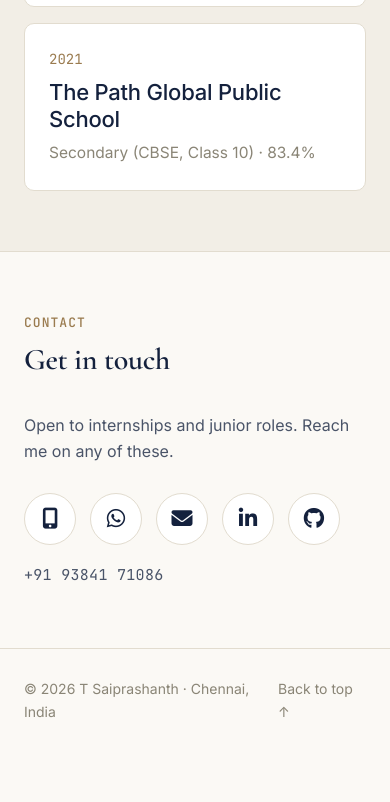
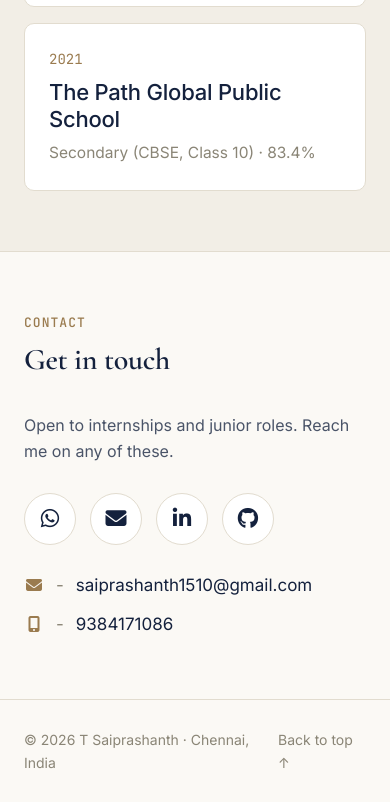
Before and after one commit to saiprashanth2410/portfolio, a plain HTML site: page index.html in a window 390 px wide. Shown: the part 7258-8060 px from the top of the page. Before the commit the page ends 8009 px from the top, so only its background shows below. Drawn offline with nearby package versions, Linux system fonts and the light colour scheme.

Commit message:
Contact: icon - value lines for mail and phone
Co-Authored-By: Claude Sonnet 5.5 <noreply@anthropic.com>

```diff
--- a/index.html
+++ b/index.html
@@ -258,13 +258,15 @@
                 <div>
                     <p class="contact-lead">Open to internships and junior roles. Reach me on any of these.</p>
                     <div class="contact-icons">
-                        <a href="tel:+919384171086" aria-label="Call +91 93841 71086" title="+91 93841 71086"><i class="fas fa-mobile-screen-button"></i></a>
                         <a href="https://wa.me/919384171086" target="_blank" rel="noopener" aria-label="WhatsApp" title="WhatsApp"><i class="fab fa-whatsapp"></i></a>
                         <a href="https://mail.google.com/mail/?view=cm&fs=1&to=saiprashanth1510@gmail.com" target="_blank" rel="noopener" aria-label="Email" title="saiprashanth1510@gmail.com"><i class="fas fa-envelope"></i></a>
                         <a href="https://www.linkedin.com/in/saiprashanth-t-97624a328/" target="_blank" rel="noopener" aria-label="LinkedIn" title="LinkedIn"><i class="fab fa-linkedin-in"></i></a>
                         <a href="https://github.com/saiprashanth2410" target="_blank" rel="noopener" aria-label="GitHub" title="GitHub"><i class="fab fa-github"></i></a>
                     </div>
-                    <p class="contact-phone"><a href="tel:+919384171086">+91 93841 71086</a></p>
+                    <ul class="contact-lines">
+                        <li><i class="fas fa-envelope" aria-hidden="true"></i><span class="dash">-</span><a href="mailto:saiprashanth1510@gmail.com">saiprashanth1510@gmail.com</a></li>
+                        <li><i class="fas fa-mobile-screen-button" aria-hidden="true"></i><span class="dash">-</span><a href="tel:+919384171086">9384171086</a></li>
+                    </ul>
                 </div>
             </div>
         </section>
--- a/styles.css
+++ b/styles.css
@@ -585,6 +585,9 @@ body.lb-open { overflow: hidden; }
     .section { padding: 60px 0; }
 }
 
-.contact-phone { margin-top: 18px; font-family: var(--mono); font-size: 15px; letter-spacing: .02em; }
-.contact-phone a { color: var(--text-2); text-decoration: none; }
-.contact-phone a:hover { color: var(--accent); }
+.contact-lines { margin-top: 26px; display: grid; gap: 10px; }
+.contact-lines li { display: flex; align-items: center; gap: 12px; font-size: 17px; }
+.contact-lines i { width: 20px; text-align: center; color: var(--accent); font-size: 16px; }
+.contact-lines .dash { color: var(--text-3); }
+.contact-lines a { color: var(--text); text-decoration: none; border-bottom: 1px solid transparent; transition: border-color .2s, color .2s; word-break: break-all; }
+.contact-lines a:hover { color: var(--accent); border-color: var(--accent); }
```
